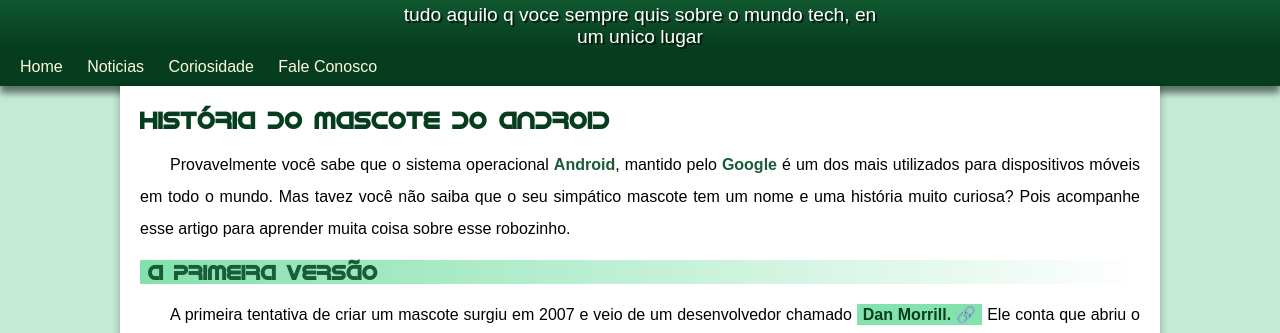
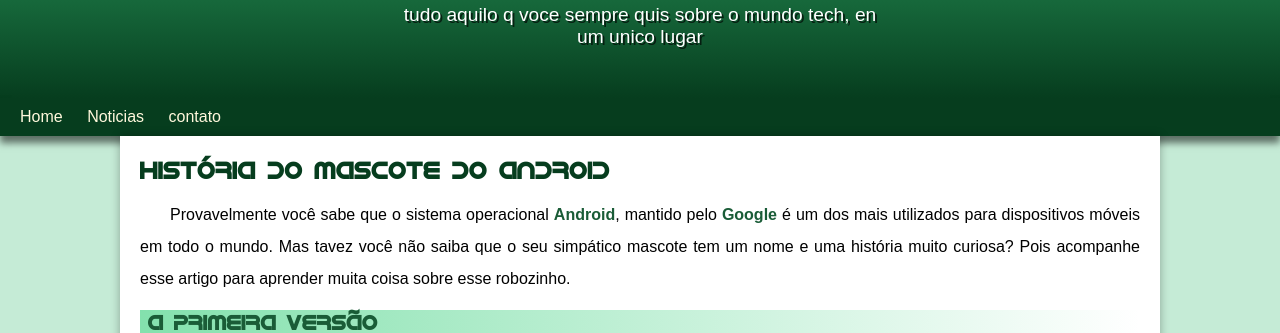
Before and after one commit to caiomrdf/progeto-android, a plain HTML site: page index.html in a window 1280 px wide. Shown: the part 143-476 px from the top of the page. Drawn offline with Linux system fonts and the light colour scheme.

Commit message:
alteraçao

```diff
--- a/estilo/style.css
+++ b/estilo/style.css
@@ -155,6 +155,7 @@
     padding-right: 10px;
     padding-left: 10px;
     margin: auto;
+    padding-bottom: 50px;
     text-shadow: 2px 2px 0px rgba(0, 0, 0, 0.66);
 }
 
--- a/index.html
+++ b/index.html
@@ -16,8 +16,7 @@
     <nav>
         <a href="#">Home</a>
         <a href="#">Noticias</a>
-        <a href="#">Coriosidade</a>
-        <a href="#">Fale Conosco</a>
+        <a href="#">contato</a>
     </nav>
     <main>
         <article>
```
